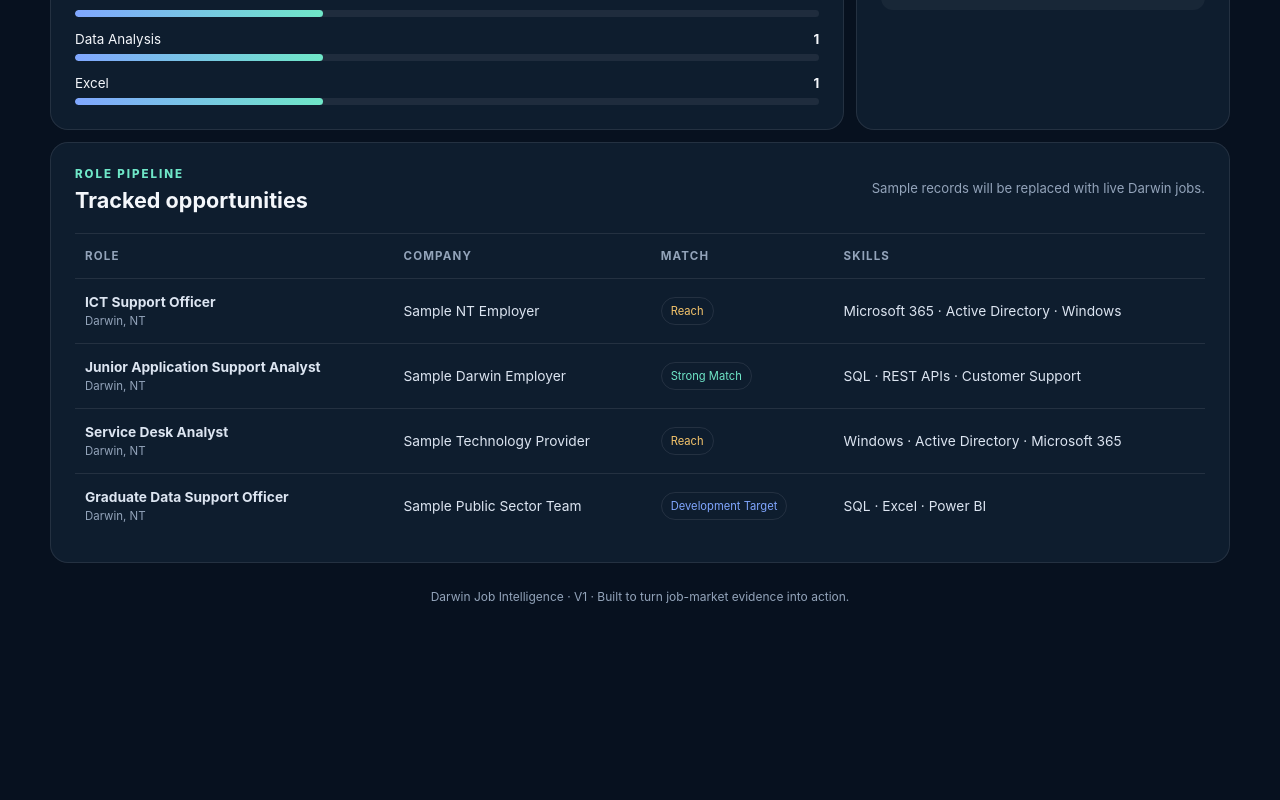
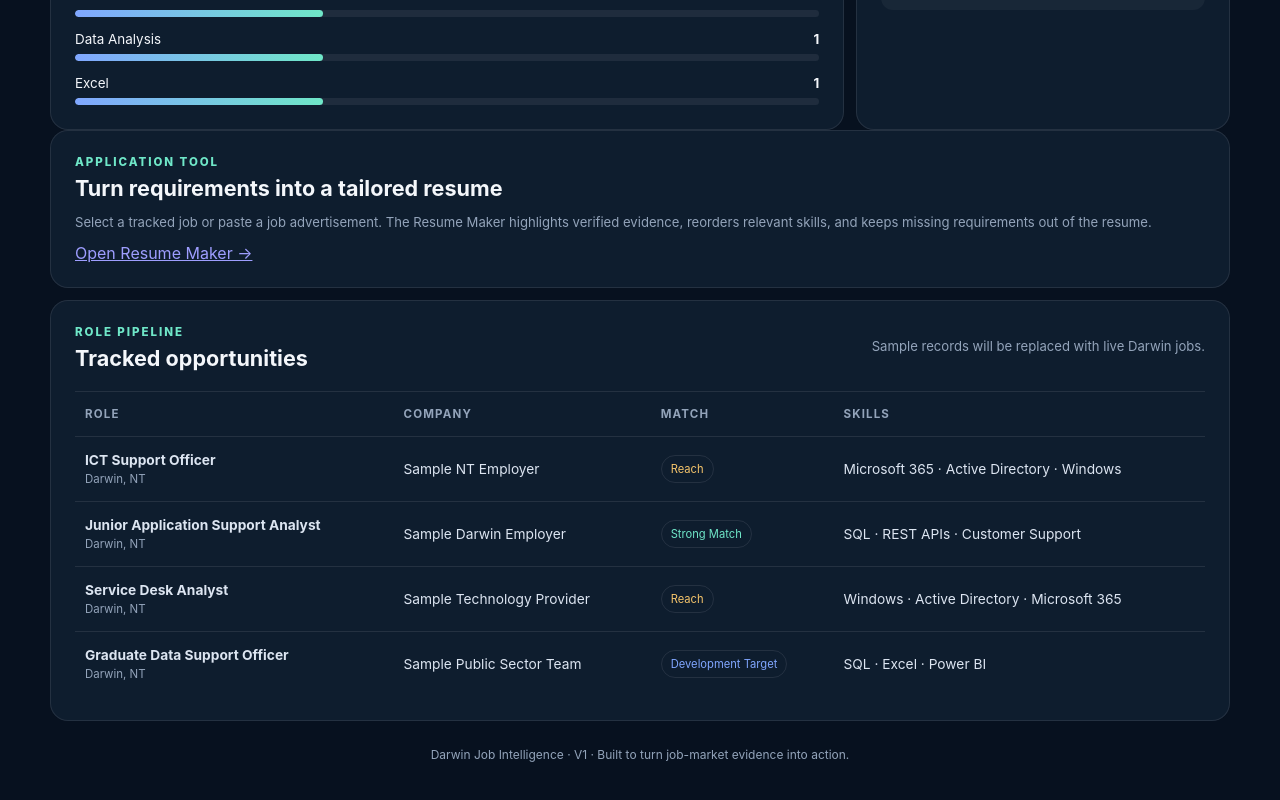
Before and after one commit to pratapkc6-bit/job-intelligence-system, a Next.js app: page / in a window 1280 px wide. Shown: the part 772-1572 px from the top of the page. Before the commit the page ends 1432 px from the top, so only its background shows below. Built offline with nearby package versions, Linux system fonts and the light colour scheme.

Commit message:
feat: link dashboard to resume maker

```diff
--- a/app/page.tsx
+++ b/app/page.tsx
@@ -1,3 +1,4 @@
+import Link from "next/link";
 import { getMatchCounts, getSkillSummary, jobs } from "@/lib/data";
 
 export default function Home() {
@@ -90,6 +91,18 @@
         </aside>
       </section>
 
+      <section className="panel resumePromo">
+        <div>
+          <p className="eyebrow">APPLICATION TOOL</p>
+          <h2>Turn requirements into a tailored resume</h2>
+          <p className="muted">
+            Select a tracked job or paste a job advertisement. The Resume Maker highlights verified
+            evidence, reorders relevant skills, and keeps missing requirements out of the resume.
+          </p>
+        </div>
+        <Link className="primaryLink" href="/resume">Open Resume Maker →</Link>
+      </section>
+
       <section className="panel jobsPanel">
         <div className="panelHeader">
           <div>
```
